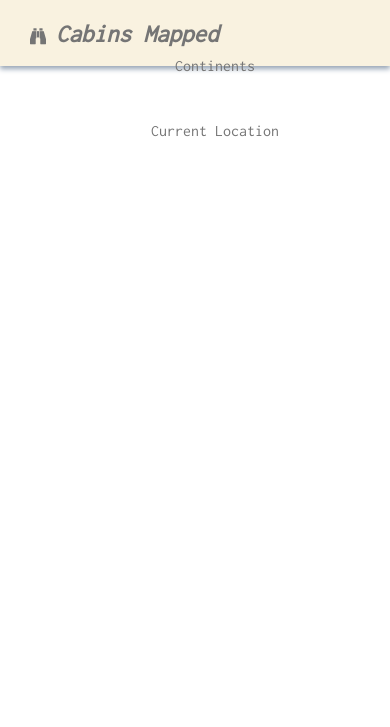
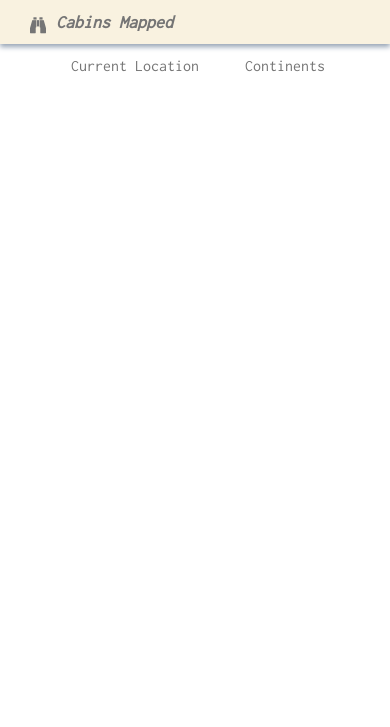
Before and after one commit to chelsey/cabinmapper, a PHP site: page /mapped-spots.html in a window 390 px wide. Shown: the top 727 px of the page. Run offline with PHP 8.4, Linux system fonts and the light colour scheme; some libraries are stand-ins or nearby versions.

Commit message:
Styling & added regex to return more location results (for those not formatted in strong parens)

```diff
--- a/custom-styles.css
+++ b/custom-styles.css
@@ -82,7 +82,7 @@
   margin: 0;
   padding: 0;
   text-align: center;
-  margin-right: 100px;
+  margin-right: 20px;
 }
 
 .right-navigation ul li {
@@ -130,10 +130,39 @@
 
 #map-canvas-div {
   top: 66px;
-  width: 90%;
-  height: 80%;
+  width: 95%;
+  height: 87%;
   margin: 30px auto;
   border-radius: 10px;
+}
+
+@media (max-width: 1024px) {
+}
+
+@media (max-width: 767px) {
+  .fixed-navbar {
+    height: 44px;
+  }
+
+  .brand {
+    margin-left: 30px;
+  }
+
+  .logo {
+    font-size: 18px;
+  }
+
+  .right-navigation ul {
+    margin-right: 30px;
+  }
+
+/*  .right-navigation ul li {
+    width: 75px;
+  }*/
+
+  #map-canvas-div {
+    top: 44px;
+  }
 }
 
 
--- a/mapped-spots.js
+++ b/mapped-spots.js
@@ -12,7 +12,8 @@
 
 // Setup for the Fusion Table
 var tableSetup = {
-  tableid: "1Ay8W3xm9KDz-gbyoWe9Gcax-lUe_hEkDgOtiSdYW",
+  // tableid: "1Ay8W3xm9KDz-gbyoWe9Gcax-lUe_hEkDgOtiSdYW",
+  tableid: "18BmgVXoIx8taWl-l0BPqz4hEzTQeUF1di_c-hgyK",
   tableSelection: "lat",
   icon: "schools"
 };
```
Also changed, not shown: 1 other file.
